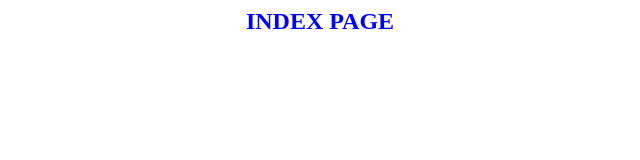
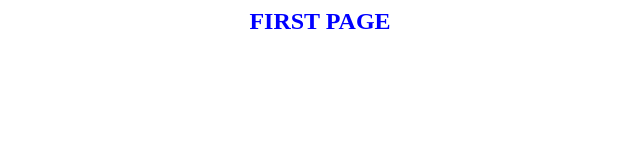
Before and after one commit to beomtaek/cicdtest, a plain HTML site: page index.html in a window 1280 px wide. Shown: the full height of the page, 320-960 px from the left. Drawn offline with Linux system fonts and the light colour scheme.

Commit message:
Update index.html

```diff
--- a/index.html
+++ b/index.html
@@ -1,5 +1,5 @@
 <center>
   <h2>
-    <font color="blue">INDEX PAGE</font>
+    <font color="blue">FIRST PAGE</font>
   </h2>
 </center>
```
